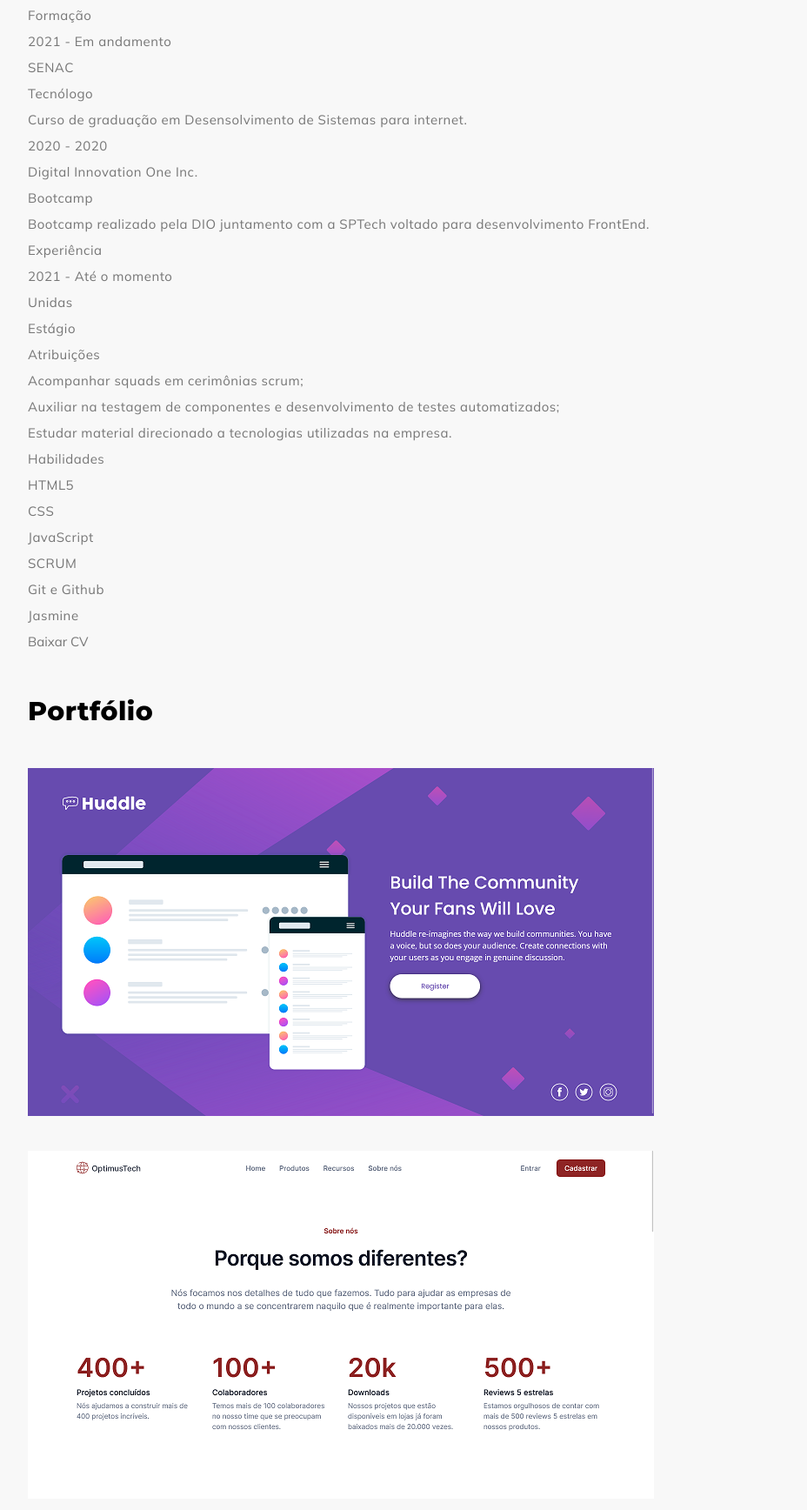
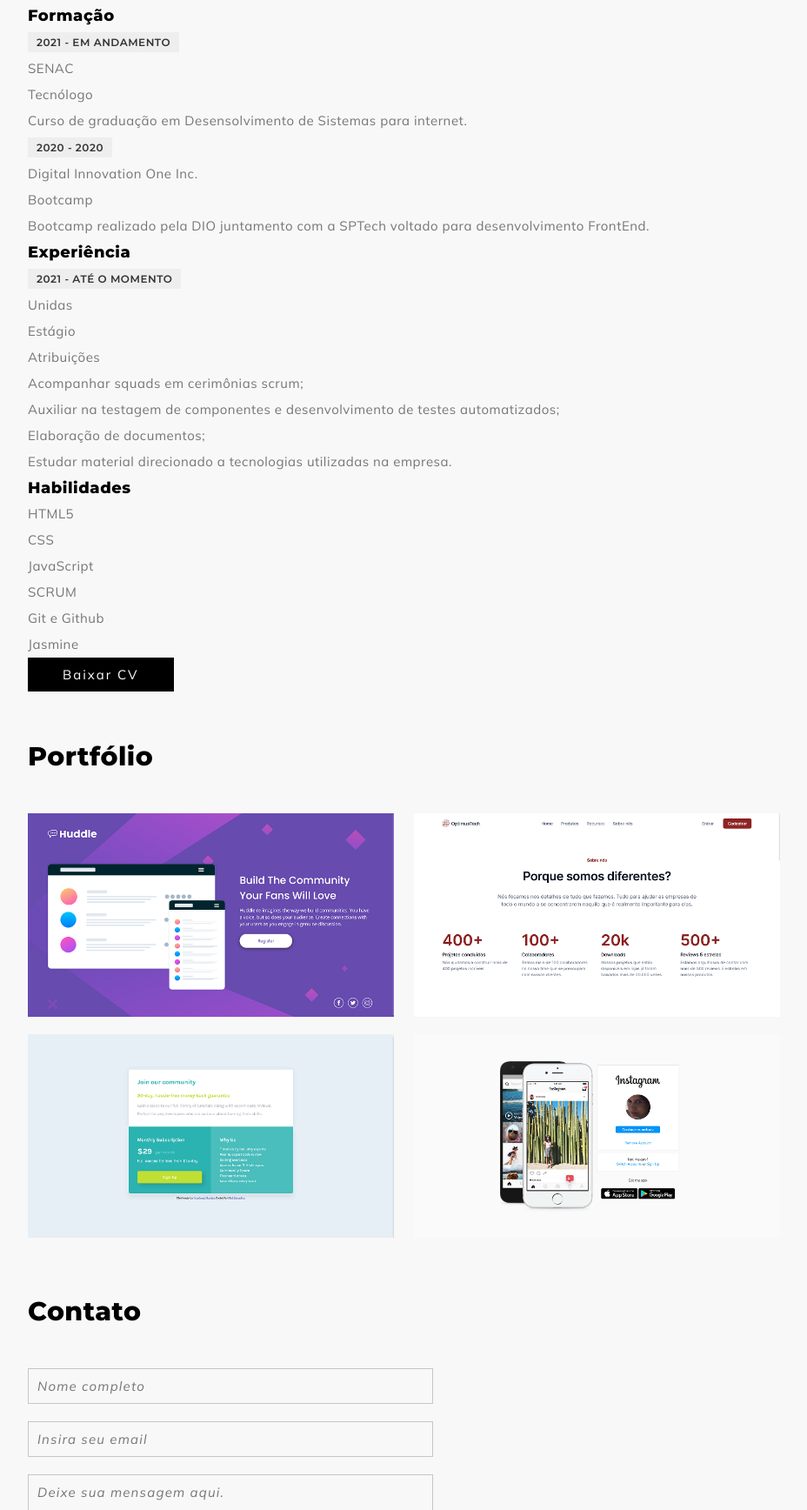
Before and after one commit to melcarv/PTI-Web-Standards, a plain HTML site: page index.html in a window 1280 px wide. Shown: the part 847-2583 px from the top of the page at 87% size, without its empty margins (321-1249 px from the left). Drawn offline with Linux system fonts and the light colour scheme.

Commit message:
Reestruturação do html, inserção de novas classes, estilização

```diff
--- a/assets/css/style.css
+++ b/assets/css/style.css
@@ -47,6 +47,7 @@ body {
 .menu__item {
     margin-bottom: 12px;
     letter-spacing: 1.2px;
+    transition: .2s;
 }
 
 .menu__item:hover {
@@ -127,8 +128,35 @@ body {
     margin-top: 50px;
 }
 
+.content__subtitle {
+    font-size: 18px;
+    font-family: var(--montserrat);
+    font-weight: 800;
+    color: var(--titulo);
+}
+
+.content__date {
+    background-color: rgba(0,0,0,.04);
+    color: #333;
+    padding: 4px 10px;
+    font-weight: 600;
+    font-size: 12px;
+    font-family: var(--montserrat);
+    text-transform: uppercase;
+}
+
+.content__webs {
+    display: flex;
+    flex-wrap: wrap;
+  }
+
 .content__web {
-    margin-bottom: 30px;
+    margin-bottom: 10px;
+    width: 50%;
+}
+
+.content__page {
+    width: 95%;
   }
 
 .contact__info {
@@ -153,7 +181,7 @@ body {
     letter-spacing: 1.2px;
 }
 
-.contact__btn {
+.content__btn, .contact__btn {
     background-color: #000;
     color: #fff;
     padding: 10px 40px;
--- a/index.html
+++ b/index.html
@@ -44,35 +44,39 @@
             <p class="content__text">Me chamo Mel, sou estudante de Tecnologia da Informação, mais especificamente Sistemas para Internet e tenho interesse em me especializar na área de Desenvolvimento Web. Alguns dos pequenos projetos onde coloco em prática meus estudos podem ser conferidos no meu repositório do <a target="_blank" href="https://github.com/melcarv">github</a>.</p>
             <div>
                 <div>
-                    <h3>Formação</h3>
-                    <div>
-                        <span>2021 - Em andamento</span>
-                        <h4>SENAC</h4>
-                        <span>Tecnólogo</span>
-                        <p>Curso de graduação em Desensolvimento de Sistemas para internet.</p>
+                    <h3 class="content__subtitle">Formação</h3>
+                    <div class="content_cv">
+                        <span class="content__date">2021 - Em andamento</span>
+                        <h4 class="content__inst">SENAC</h4>
+                        <span class="content__edu">Tecnólogo</span>
+                        <p class="content__desc">Curso de graduação em Desensolvimento de Sistemas para internet.</p>
+                    </div>
+                    <div class="content_cv">
+                        <span class="content__date">2020 - 2020</span>
+                        <h4 class="content__inst">Digital Innovation One Inc.</h4>
+                        <span class="content__edu">Bootcamp</span>
+                        <p class="content__desc">Bootcamp realizado pela DIO juntamento com a SPTech voltado para desenvolvimento FrontEnd.</p>
+                    </div>
                 </div>
                 <div>
-                        <span>2020 - 2020</span>
-                        <h4>Digital Innovation One Inc.</h4>
-                        <span>Bootcamp</span>
-                        <p>Bootcamp realizado pela DIO juntamento com a SPTech voltado para desenvolvimento FrontEnd.</p>
-                    </div>
-                    <div>
-                        <h3>Experiência</h3>
-                        <div>
-                            <span>2021 - Até o momento</span>
-                            <h4>Unidas</h4>
-                            <span>Estágio</span>
+                    <h3 class="content__subtitle">Experiência</h3>
+                    <div class="content_cv">
+                        <span class="content__date">2021 - Até o momento</span>
+                        <h4 class="content__inst">Unidas</h4>
+                        <span class="content__edu">Estágio</span>
                             <ul>
                                 <li>Atribuições</li>
                                 <li>Acompanhar squads em cerimônias scrum;</li>
                                 <li>Auxiliar na testagem de componentes e desenvolvimento de testes automatizados;</li>
+                                <li>Elaboração de documentos;</li>
                                 <li>Estudar material direcionado a tecnologias utilizadas na empresa.</li>
                             </ul>
                         </div>
                     </div>
+                </div>
+                <div class="content_cv">
+                    <h3 class="content__subtitle">Habilidades</h3>
                         <div>
-                        <h3>Habilidades</h3>
                             <ul>
                                 <li>HTML5</li>
                                 <li>CSS</li>
@@ -84,31 +88,23 @@
                         </div>
                 </div>
             </div>
-            <button>Baixar CV</button>
+            <button class="content__btn"><a target="_blank" href="assets/arquivo/Currículo - Mel Carvalho.pdf">Baixar CV</a></button>
         </section>
         <section class="content__portfolio">
             <h2 class="content__title" id="portfolio">Portfólio</h2>
             <div class="content__webs">
-                <a href="https://melcarv.github.io/Huddle-landing-page/" target="_blank" rel="noopener noreferrer">
                 <figure class="content__web">
-                        <img src="assets/img/01.png" alt="Imagem de site">
+                    <a href="https://melcarv.github.io/Huddle-landing-page/" target="_blank"><img class="content__page" src="assets/img/01.png" alt="Imagem de site"></a>
                 </figure>
-                </a>
-                <a href="https://melcarv.github.io/7-days-of-code/" target="_blank" rel="noopener noreferrer">
                 <figure class="content__web">
-                        <img src="assets/img/02.png" alt="Imagem de site">
+                    <a href="https://melcarv.github.io/7-days-of-code/" target="_blank"><img class="content__page" src="assets/img/02.png" alt="Imagem de site"></a>
                 </figure>
-                </a>
-                <a href="https://melcarv.github.io/Single-price-grid-component/" target="_blank" rel="noopener noreferrer">
                 <figure class="content__web">
-                        <img src="assets/img/05.png" alt="Imagem de site">
+                    <a href="https://melcarv.github.io/Single-price-grid-component/" target="_blank"><img class="content__page" src="assets/img/05.png" alt="Imagem de site"></a>
                 </figure>
-                </a>
-                <a href="https://melcarv.github.io/Instagram-login-page/" target="_blank" rel="noopener noreferrer">
                 <figure class="content__web">
-                        <img src="assets/img/04.png" alt="Imagem de site">
+                    <a href="https://melcarv.github.io/Instagram-login-page/" target="_blank"><img class="content__page" src="assets/img/04.png" alt="Imagem de site"></a>
                 </figure>
-                </a>
             </div>
         </section>
     </main>
```
Lines whose indentation alone changed are shown as unchanged.
